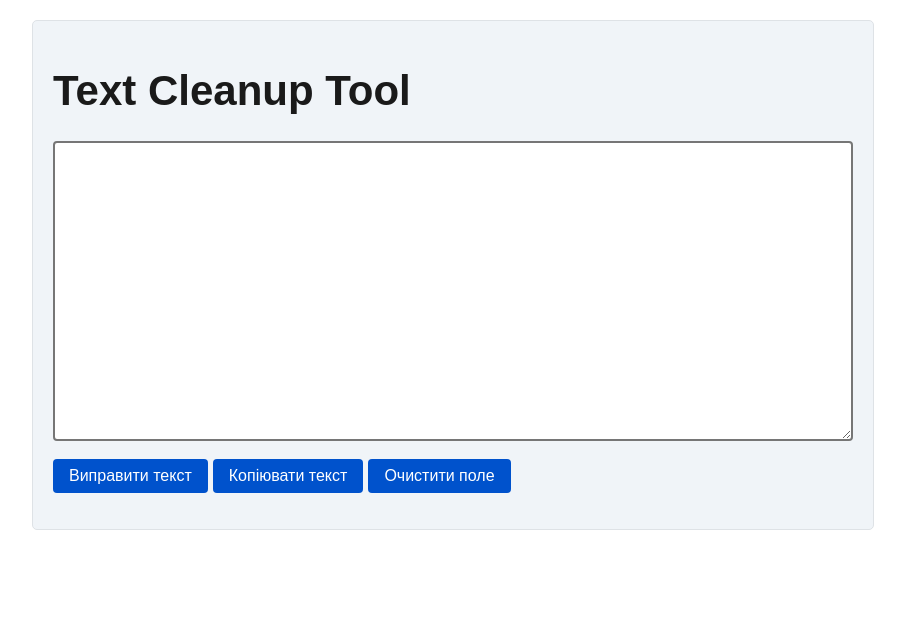
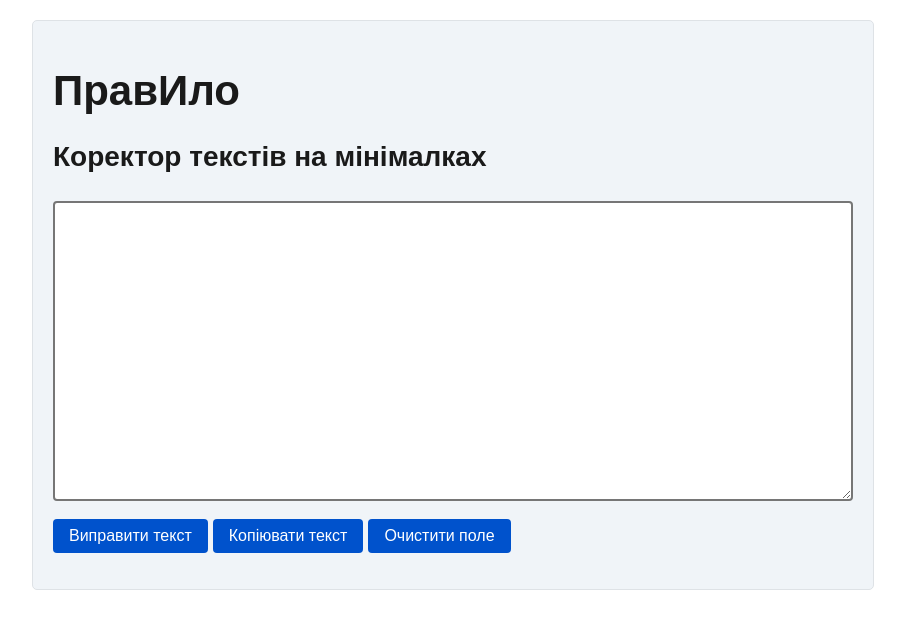
Before and after one commit to chinchinuri/pravylo, a plain HTML site: page index.html in a window 1280 px wide. Shown: the whole page, without its empty margins (187-1092 px from the left). Drawn offline with Linux system fonts and the light colour scheme; a web font is replaced by a local one.

Commit message:
Update index.html

```diff
--- a/index.html
+++ b/index.html
@@ -1,7 +1,7 @@
 <!DOCTYPE html>
 <html>
 <head>
-  <title>Text Cleanup Tool</title>
+  <title>ПравИло</title>
   <link rel="stylesheet" href="style.css">
   <meta charset="UTF-8"> <!-- Явно вказуємо кодування UTF-8 -->
   <style>
@@ -32,7 +32,8 @@
 </head>
 <body>
   <div class="container">
-    <h1>Text Cleanup Tool</h1>
+    <h1>ПравИло</h1>
+    <h3>Коректор текстів на мінімалках</h3>
 
     <textarea id="text-input"></textarea>
 
```
